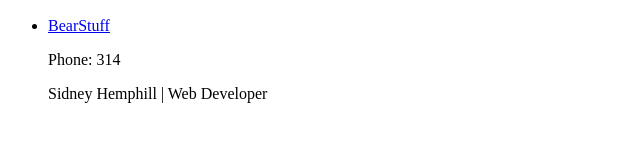
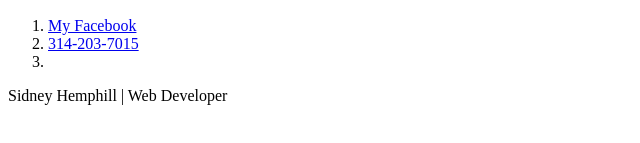
Before and after one commit to SidHemphill314/SavvyPortfolio, a website: page index.html in a window 1280 px wide. Shown: the part 383-526 px from the top of the page, without its empty margins (0-640 px from the left). Drawn offline with Linux system fonts and the light colour scheme.

Commit message:
HTMLUpdated10/31

```diff
--- a/index.html
+++ b/index.html
@@ -9,14 +9,17 @@
 <body>
     <h1>Sidney Hemphill Portfolio Project</h1>
 
-        <img src="https://defenders.org/sites/default/files/styles/homepage-feature-2015/public/grizzley-bear_jim-chagares.png?itok=WVinRHTJ" alt="We Family">
+        <img src=https://avatars1.githubusercontent.com/u/44593254?s=460&v=4 alt="We Family">
 
 
-    <ul>
+        <ol>
+            <li><a href= "https://www.facebook.com/sidney.hemphill.50MyFacebook">My Facebook</a></li>
+            <li><a href= "https://www.facebook.com/sidney.hemphill.50">314-203-7015</a></li>
+            <li></li>
+        </ol>
 
-        <li><a href= "https://defenders.org/grizzly-bear/basic-facts">BearStuff</a></li>
 
-        <p>Phone: 314</p>
+
 
     <p>Sidney Hemphill | Web Developer</p>
 
```
Also changed, not shown: README.md.
